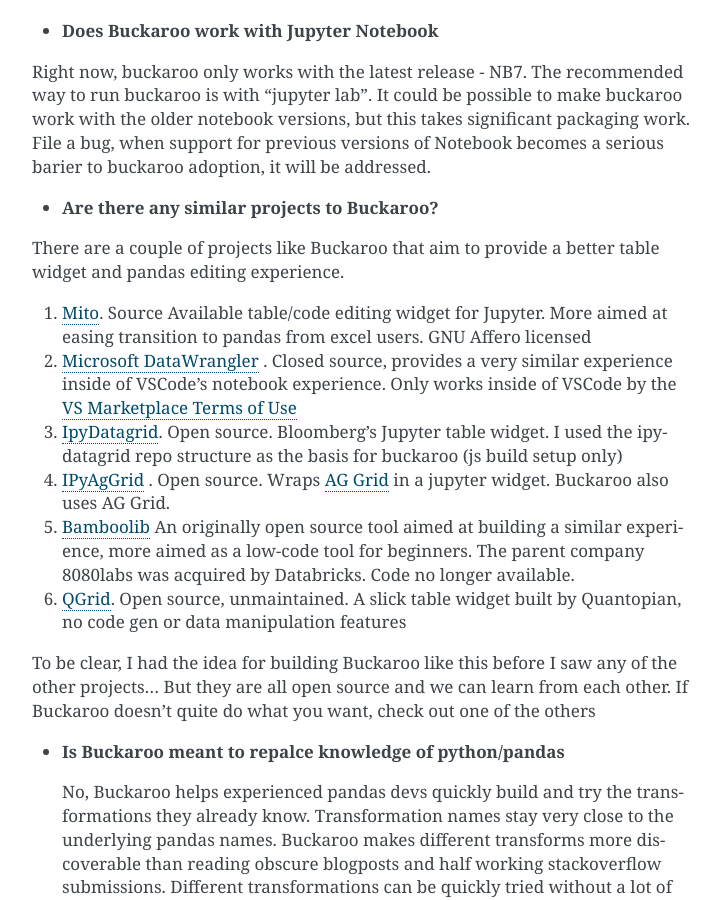
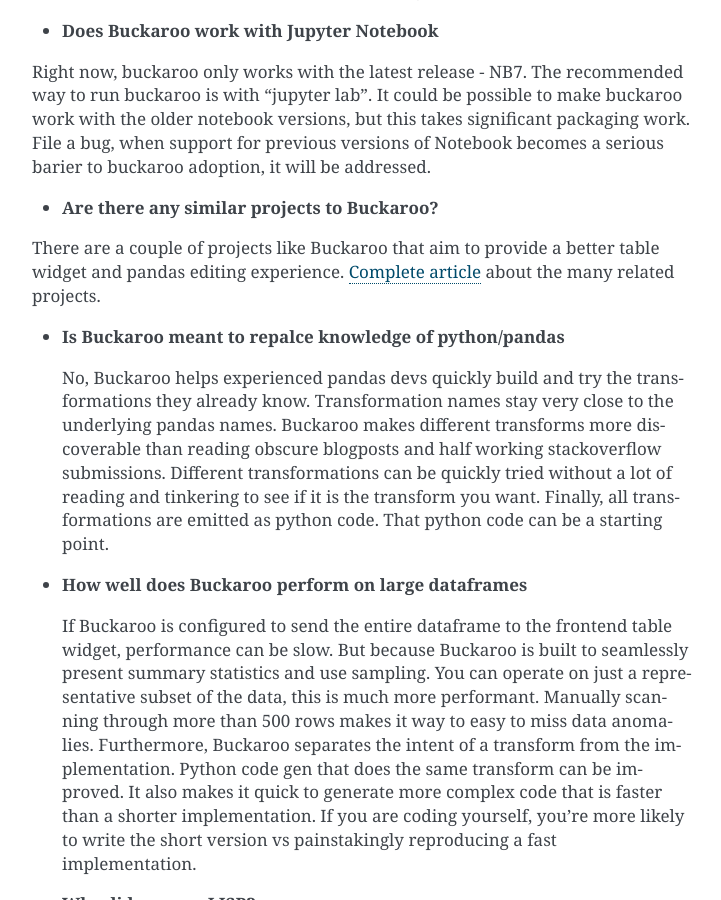
Before and after one commit to paddymul/buckaroo, a Sphinx documentation site: the page built from docs/source/FAQ.rst, in a window 1280 px wide and 900 px high, scrolled down 288 px. Shown: the whole window, without its empty margins (388-1109 px from the left). Built offline with Sphinx 7.4.7, drawn with Linux system fonts in a browser that asks for light colours.

Commit message:
expanded related projects into a full article (#67)

```diff
--- a/docs/source/FAQ.rst
+++ b/docs/source/FAQ.rst
@@ -20,17 +20,8 @@
 
 *  **Are there any similar projects to Buckaroo?**
 
-There are a couple of projects like Buckaroo that aim to provide a better table widget and pandas editing experience.
+There are a couple of projects like Buckaroo that aim to provide a better table widget and pandas editing experience.  `Complete article <articles/related_projects.html>`_ about the many related projects.
 
-#. `Mito <https://github.com/mito-ds/monorepo>`_.  Source Available table/code editing widget for Jupyter.  More aimed at easing transition to pandas from excel users.  GNU Affero licensed
-#. `Microsoft DataWrangler <https://github.com/microsoft/vscode-data-wrangler>`_ .  Closed source, provides a very similar experience inside of VSCode's notebook experience.  Only works inside of VSCode by the `VS Marketplace Terms of Use <https://cdn.vsassets.io/v/M190_20210811.1/_content/Microsoft-Visual-Studio-Marketplace-Terms-of-Use.pdf>`_
-#. `IpyDatagrid <https://github.com/bloomberg/ipydatagrid>`_.  Open source.  Bloomberg's Jupyter table widget. I used the ipydatagrid repo structure as the basis for buckaroo (js build setup only)
-#. `IPyAgGrid <https://github.com/widgetti/ipyaggrid>`_ .  Open source.  Wraps `AG Grid <https://www.ag-grid.com/>`_  in a jupyter widget.  Buckaroo also uses AG Grid.
-#. `Bamboolib <https://github.com/tkrabel/bamboolib>`_  An originally open source tool aimed at building a similar experience, more aimed as a low-code tool for beginners.  The parent company 8080labs was acquired by Databricks.  Code no longer available.
-#. `QGrid <https://github.com/quantopian/qgrid>`_.  Open source, unmaintained.  A slick table widget built by Quantopian, no code gen or data manipulation features
-
-
-To be clear, I had the idea for building Buckaroo like this before I saw any of the other projects... But they are all open source and we can learn from each other.  If Buckaroo doesn't quite do what you want, check out one of the others
 
 *  **Is Buckaroo meant to repalce knowledge of python/pandas**
 
```
Also changed, not shown: docs/source/articles/related_projects.rst (added, +43 -0 lines).
